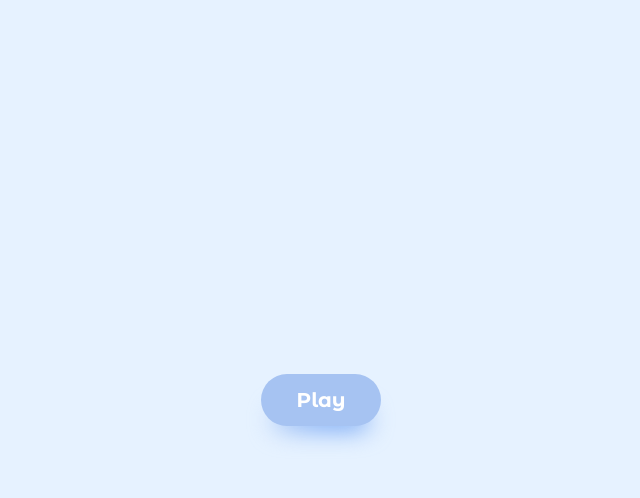
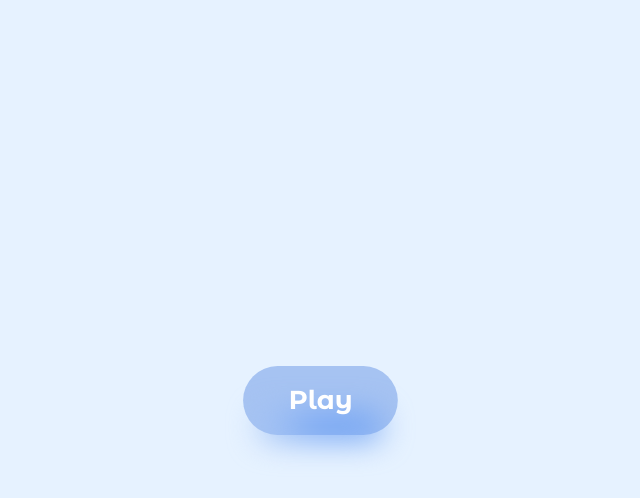
Before and after one commit to sara219/button-effects, a plain HTML site: page index.html in a window 1280 px wide. In both pictures the pointer is over the link "Play". Shown: the whole page, without its empty margins (319-959 px from the left). Drawn offline with Linux system fonts and the light colour scheme.

Commit message:
Button scale

```diff
--- a/assets/css/styles.css
+++ b/assets/css/styles.css
@@ -105,7 +105,9 @@ a {
   opacity: 1;
 }
 
-
 /* Button scale */
+.button:hover{
+  transform: scale(1.3);
+}
 
 /* View 3D geometric elements */
```
